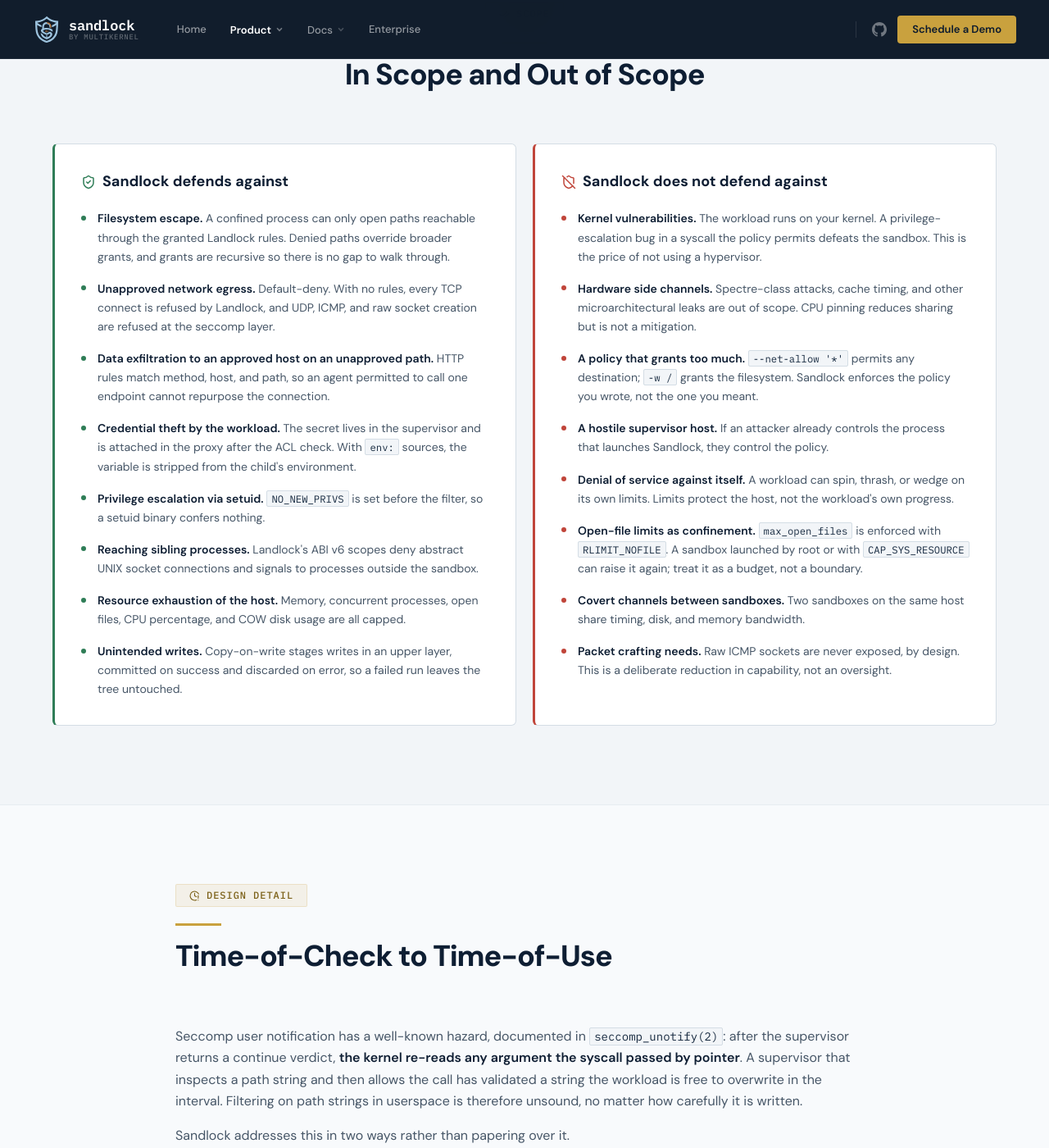
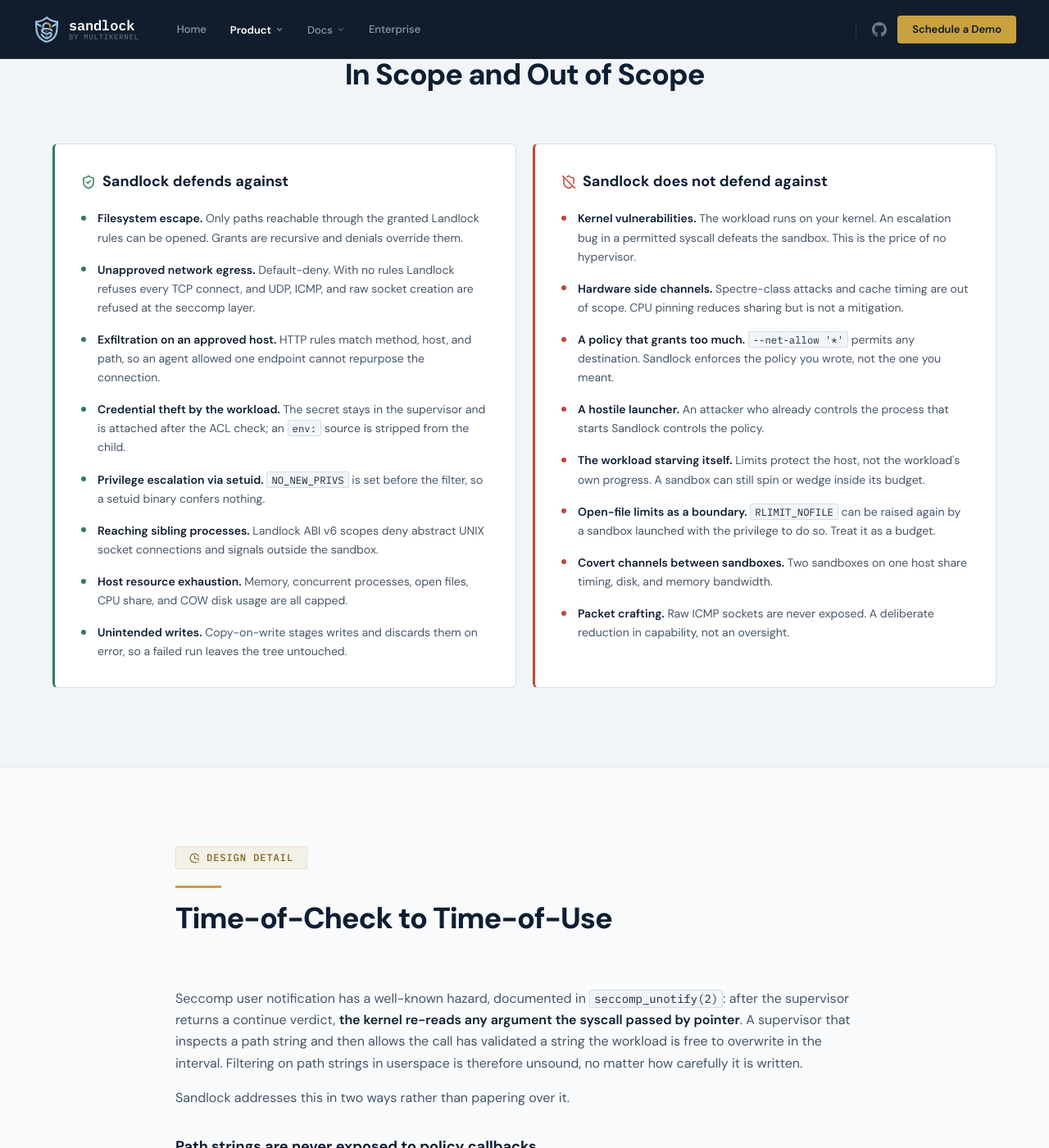
Before and after one commit to multikernel/sandlock.io, a Jekyll site: the page built from security.html, in a window 1280 px wide and 1400 px high, scrolled down 1279 px. Shown: the whole window at 82% size. Built offline with Jekyll 4.4.1, drawn with Linux system fonts in a browser that asks for light colours; some of the changed text lies outside the part shown.

Commit message:
Tighten the security model page
Same treatment as the comparison page. Three sections carried their
content as prose where the content was not prose-shaped.

The scope lists were sixteen bullets of two or three sentences each,
which is the section a reader most wants to skim. Every claim is now
one sentence, and several headings were sharpened to name the threat
rather than describe it ("A hostile launcher", "The workload starving
itself").

The defaults section was four subsections each answering the same two
questions, so it becomes a table: surface, what you get with no policy,
what it takes to open it up. The two facts that did not fit that shape
— protocol gating following rule presence, and protection posture
travelling with a checkpoint — move to a note beneath it.

Credential handling stated "three properties are worth stating plainly"
and then buried them in consecutive paragraphs. They are now an actual
list, marked as three properties.

Content is unchanged apart from compression; nothing was dropped.

```diff
--- a/security.html
+++ b/security.html
@@ -146,6 +146,27 @@
     margin-bottom: var(--space-4);
 }
 
+.prop-list {
+    list-style: none;
+    display: flex;
+    flex-direction: column;
+    gap: var(--space-4);
+    margin: var(--space-6) 0;
+}
+
+.prop-list li {
+    font-size: var(--text-sm);
+    line-height: var(--leading-relaxed);
+    color: var(--gray-600);
+    padding-left: var(--space-5);
+    border-left: 2px solid var(--accent-500);
+}
+
+.prop-list li strong {
+    color: var(--gray-900);
+    font-weight: 600;
+}
+
 .prose-block strong {
     color: var(--gray-900);
     font-weight: 600;
@@ -217,28 +238,28 @@
             <div class="claim-col does">
                 <h3><i data-lucide="shield-check"></i>Sandlock defends against</h3>
                 <ul>
-                    <li><strong>Filesystem escape.</strong> A confined process can only open paths reachable through the granted Landlock rules. Denied paths override broader grants, and grants are recursive so there is no gap to walk through.</li>
-                    <li><strong>Unapproved network egress.</strong> Default-deny. With no rules, every TCP connect is refused by Landlock, and UDP, ICMP, and raw socket creation are refused at the seccomp layer.</li>
-                    <li><strong>Data exfiltration to an approved host on an unapproved path.</strong> HTTP rules match method, host, and path, so an agent permitted to call one endpoint cannot repurpose the connection.</li>
-                    <li><strong>Credential theft by the workload.</strong> The secret lives in the supervisor and is attached in the proxy after the ACL check. With <code class="inline">env:</code> sources, the variable is stripped from the child's environment.</li>
+                    <li><strong>Filesystem escape.</strong> Only paths reachable through the granted Landlock rules can be opened. Grants are recursive and denials override them.</li>
+                    <li><strong>Unapproved network egress.</strong> Default-deny. With no rules Landlock refuses every TCP connect, and UDP, ICMP, and raw socket creation are refused at the seccomp layer.</li>
+                    <li><strong>Exfiltration on an approved host.</strong> HTTP rules match method, host, and path, so an agent allowed one endpoint cannot repurpose the connection.</li>
+                    <li><strong>Credential theft by the workload.</strong> The secret stays in the supervisor and is attached after the ACL check; an <code class="inline">env:</code> source is stripped from the child.</li>
                     <li><strong>Privilege escalation via setuid.</strong> <code class="inline">NO_NEW_PRIVS</code> is set before the filter, so a setuid binary confers nothing.</li>
-                    <li><strong>Reaching sibling processes.</strong> Landlock's ABI v6 scopes deny abstract UNIX socket connections and signals to processes outside the sandbox.</li>
-                    <li><strong>Resource exhaustion of the host.</strong> Memory, concurrent processes, open files, CPU percentage, and COW disk usage are all capped.</li>
-                    <li><strong>Unintended writes.</strong> Copy-on-write stages writes in an upper layer, committed on success and discarded on error, so a failed run leaves the tree untouched.</li>
+                    <li><strong>Reaching sibling processes.</strong> Landlock ABI v6 scopes deny abstract UNIX socket connections and signals outside the sandbox.</li>
+                    <li><strong>Host resource exhaustion.</strong> Memory, concurrent processes, open files, CPU share, and COW disk usage are all capped.</li>
+                    <li><strong>Unintended writes.</strong> Copy-on-write stages writes and discards them on error, so a failed run leaves the tree untouched.</li>
                 </ul>
             </div>
 
             <div class="claim-col does-not">
                 <h3><i data-lucide="shield-off"></i>Sandlock does not defend against</h3>
                 <ul>
-                    <li><strong>Kernel vulnerabilities.</strong> The workload runs on your kernel. A privilege-escalation bug in a syscall the policy permits defeats the sandbox. This is the price of not using a hypervisor.</li>
-                    <li><strong>Hardware side channels.</strong> Spectre-class attacks, cache timing, and other microarchitectural leaks are out of scope. CPU pinning reduces sharing but is not a mitigation.</li>
-                    <li><strong>A policy that grants too much.</strong> <code class="inline">--net-allow '*'</code> permits any destination; <code class="inline">-w /</code> grants the filesystem. Sandlock enforces the policy you wrote, not the one you meant.</li>
-                    <li><strong>A hostile supervisor host.</strong> If an attacker already controls the process that launches Sandlock, they control the policy.</li>
-                    <li><strong>Denial of service against itself.</strong> A workload can spin, thrash, or wedge on its own limits. Limits protect the host, not the workload's own progress.</li>
-                    <li><strong>Open-file limits as confinement.</strong> <code class="inline">max_open_files</code> is enforced with <code class="inline">RLIMIT_NOFILE</code>. A sandbox launched by root or with <code class="inline">CAP_SYS_RESOURCE</code> can raise it again; treat it as a budget, not a boundary.</li>
-                    <li><strong>Covert channels between sandboxes.</strong> Two sandboxes on the same host share timing, disk, and memory bandwidth.</li>
-                    <li><strong>Packet crafting needs.</strong> Raw ICMP sockets are never exposed, by design. This is a deliberate reduction in capability, not an oversight.</li>
+                    <li><strong>Kernel vulnerabilities.</strong> The workload runs on your kernel. An escalation bug in a permitted syscall defeats the sandbox. This is the price of no hypervisor.</li>
+                    <li><strong>Hardware side channels.</strong> Spectre-class attacks and cache timing are out of scope. CPU pinning reduces sharing but is not a mitigation.</li>
+                    <li><strong>A policy that grants too much.</strong> <code class="inline">--net-allow '*'</code> permits any destination. Sandlock enforces the policy you wrote, not the one you meant.</li>
+                    <li><strong>A hostile launcher.</strong> An attacker who already controls the process that starts Sandlock controls the policy.</li>
+                    <li><strong>The workload starving itself.</strong> Limits protect the host, not the workload's own progress. A sandbox can still spin or wedge inside its budget.</li>
+                    <li><strong>Open-file limits as a boundary.</strong> <code class="inline">RLIMIT_NOFILE</code> can be raised again by a sandbox launched with the privilege to do so. Treat it as a budget.</li>
+                    <li><strong>Covert channels between sandboxes.</strong> Two sandboxes on one host share timing, disk, and memory bandwidth.</li>
+                    <li><strong>Packet crafting.</strong> Raw ICMP sockets are never exposed. A deliberate reduction in capability, not an oversight.</li>
                 </ul>
             </div>
         </div>
@@ -281,20 +302,42 @@
 
         <div class="prose-block">
             <p>Sandlock starts from deny and requires you to open things up. This matters because the failure mode of a permissive default is silent: nothing breaks, and you learn about the gap from an incident rather than from an error.</p>
+        </div>
 
-            <h3>Network</h3>
-            <p>With no network rules, Landlock denies every TCP connect, and UDP, ICMP, and raw socket creation are denied at the seccomp layer. Protocol availability follows rule presence: no UDP rule means UDP sockets cannot be created at all. Unrestricted egress requires writing <code class="inline">--net-allow '*'</code> explicitly, and ICMP still needs its own <code class="inline">icmp://</code> rule on top of that.</p>
-
-            <h3>Filesystem</h3>
-            <p>With no filesystem rules, nothing is readable or writable beyond what the process already holds open. There is no implicit grant for <code class="inline">/usr</code>, <code class="inline">/lib</code>, or anything else, which is why every example on this site names them.</p>
-
-            <h3>Syscalls</h3>
-            <p>The default blocklist is applied unconditionally and cannot be turned off. A policy can add denials on top of it. Re-enabling is limited to named groups such as System V IPC, and unknown group names are rejected rather than ignored, so a typo fails loudly.</p>
-
-            <h3>Missing kernel protections</h3>
-            <p>By default Sandlock enforces every Landlock protection the host supports and <strong>refuses to start when a protection it expects is unavailable</strong>. Waiving one is a per-protection, explicit decision: <code class="inline">allow_degraded</code> enforces it where the kernel supports it and skips it where it does not, and <code class="inline">disable</code> turns it off outright. The resolved posture is part of a sandbox's checkpoint, so a restored sandbox comes back with the protections it was built with, not the ones the new host happens to offer.</p>
-            <p><code class="inline">sandlock check</code> reports the host's Landlock ABI and per-protection availability before you deploy.</p>
+        <div class="data-table-wrap" style="margin-top: var(--space-6);">
+            <table class="data-table">
+                <thead>
+                    <tr>
+                        <th scope="col">Surface</th>
+                        <th scope="col">With no policy</th>
+                        <th scope="col">To open it up</th>
+                    </tr>
+                </thead>
+                <tbody>
+                    <tr>
+                        <th scope="row">Filesystem</th>
+                        <td>Nothing readable or writable. No implicit grant for <code>/usr</code> or <code>/lib</code>.</td>
+                        <td>Name every path, which is why every example on this site does.</td>
+                    </tr>
+                    <tr>
+                        <th scope="row">Network</th>
+                        <td>Landlock denies every TCP connect; UDP, ICMP, and raw socket <em>creation</em> are denied at the seccomp layer.</td>
+                        <td><code>--net-allow '*'</code> explicitly. ICMP still needs its own <code>icmp://</code> rule on top.</td>
+                    </tr>
+                    <tr>
+                        <th scope="row">Syscalls</th>
+                        <td>The default blocklist applies unconditionally and cannot be turned off.</td>
+                        <td>Named groups only, such as System V IPC. An unknown group name is rejected, so a typo fails loudly.</td>
+                    </tr>
+                    <tr>
+                        <th scope="row">Kernel protections</th>
+                        <td>Every protection the host supports is enforced, and Sandlock <strong>refuses to start</strong> when one it expects is missing.</td>
+                        <td>Per protection, explicitly: <code>allow_degraded</code> skips it where the kernel lacks it, <code>disable</code> turns it off outright.</td>
+                    </tr>
+                </tbody>
+            </table>
         </div>
+        <p class="table-note">Protocol availability follows rule presence: with no UDP rule, UDP sockets cannot be created at all. A sandbox's resolved protection posture is part of its checkpoint, so a restored sandbox returns with the protections it was built with rather than whatever the new host offers. <code>sandlock check</code> reports the host's Landlock ABI before you deploy.</p>
     </div>
 </section>
 
@@ -309,12 +352,15 @@
         </div>
 
         <div class="prose-block">
-            <p>The point of credential injection is that a workload can use a secret without ever holding it. The secret is loaded into the supervisor from an environment variable, a file, or a file descriptor, and attached to a matching outbound request inside the proxy, <strong>strictly after the ACL check has passed</strong>. A request the policy would reject never gets the credential attached to it.</p>
-            <p>Three properties are worth stating plainly:</p>
-            <p><strong>The child does not carry the value.</strong> With an <code class="inline">env:</code> source, the variable is stripped from the child's environment, so a compromised agent cannot read its own key back. With <code class="inline">fd:</code>, the secret never touches disk at all.</p>
-            <p><strong>Cleartext HTTP is a warning, not a silent failure.</strong> Attaching a credential over plain HTTP sends it to the upstream in the clear. Sandlock emits a one-per-run warning rather than pretending the transport is safe.</p>
-            <p><strong>The MITM CA's private key stays in memory.</strong> With <code class="inline">--http-inject-ca</code>, Sandlock generates an ephemeral CA whose private key is never written to disk, and splices only the public certificate into the trust bundles you name, at open time.</p>
-            <p>Sandlock deliberately ships no secret-manager client. An external fetcher materializes the value into a <code class="inline">file:</code> or <code class="inline">fd:</code> source, which keeps it off <code class="inline">ps</code>, out of shell history, and out of the child's environment, and lets you use Vault, a cloud secret store, or a CSI driver without Sandlock having an opinion.</p>
+            <p>A workload can use a secret without ever holding it. The value is loaded into the supervisor from an environment variable, a file, or a file descriptor, and attached to a matching request inside the proxy <strong>strictly after the ACL check has passed</strong>, so a request the policy would reject never carries it.</p>
+
+            <ul class="prop-list">
+                <li><strong>The child never carries the value.</strong> An <code class="inline">env:</code> source is stripped from the child's environment, so a compromised agent cannot read its own key back. An <code class="inline">fd:</code> source never touches disk.</li>
+                <li><strong>Cleartext HTTP warns rather than failing silently.</strong> Attaching a credential over plain HTTP sends it upstream in the clear, so Sandlock emits a one-per-run warning instead of treating the transport as safe.</li>
+                <li><strong>The MITM CA's private key stays in memory.</strong> <code class="inline">--http-inject-ca</code> generates an ephemeral CA, writes only the public certificate into the trust bundles you name, and never persists the key.</li>
+            </ul>
+
+            <p>Sandlock ships no secret-manager client, deliberately. An external fetcher materializes the value into a <code class="inline">file:</code> or <code class="inline">fd:</code> source, keeping it off <code class="inline">ps</code>, out of shell history, and out of the child's environment, and letting you use Vault, a cloud secret store, or a CSI driver without Sandlock having an opinion.</p>
         </div>
     </div>
 </section>
```
